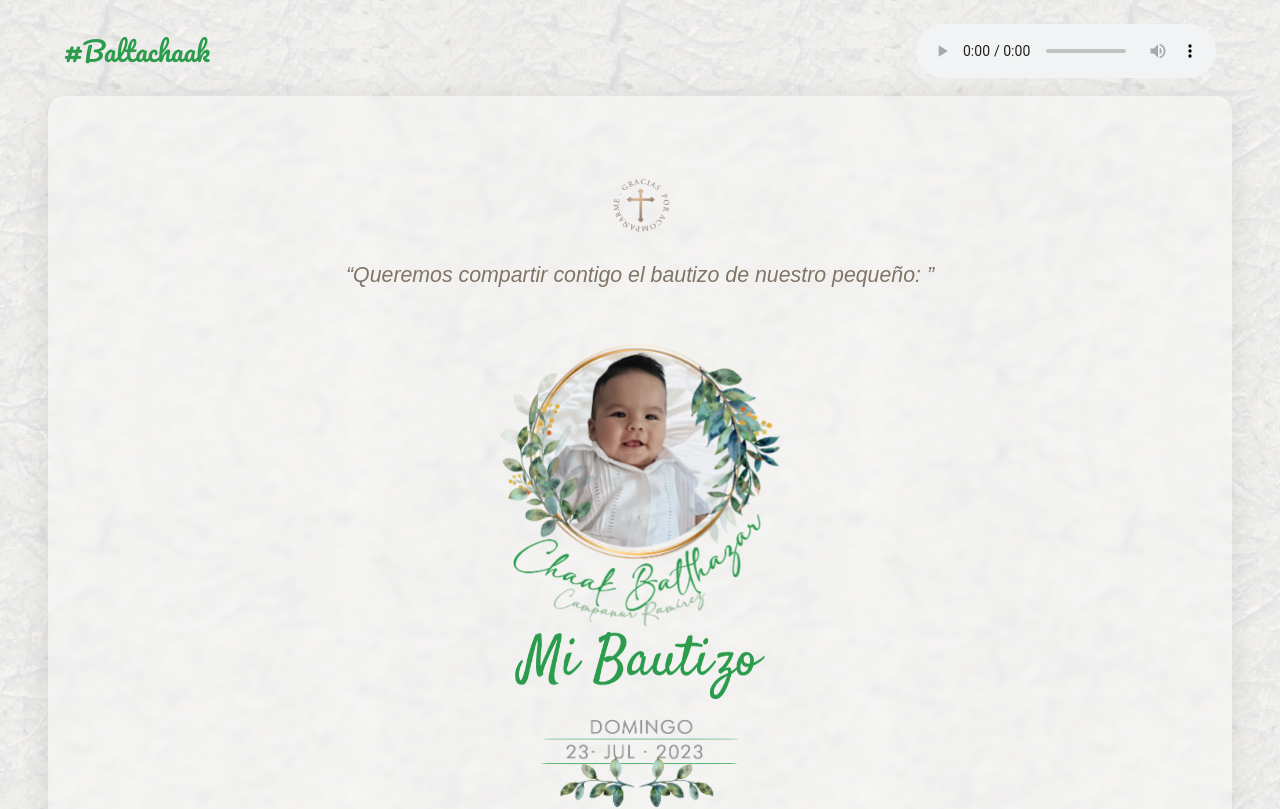
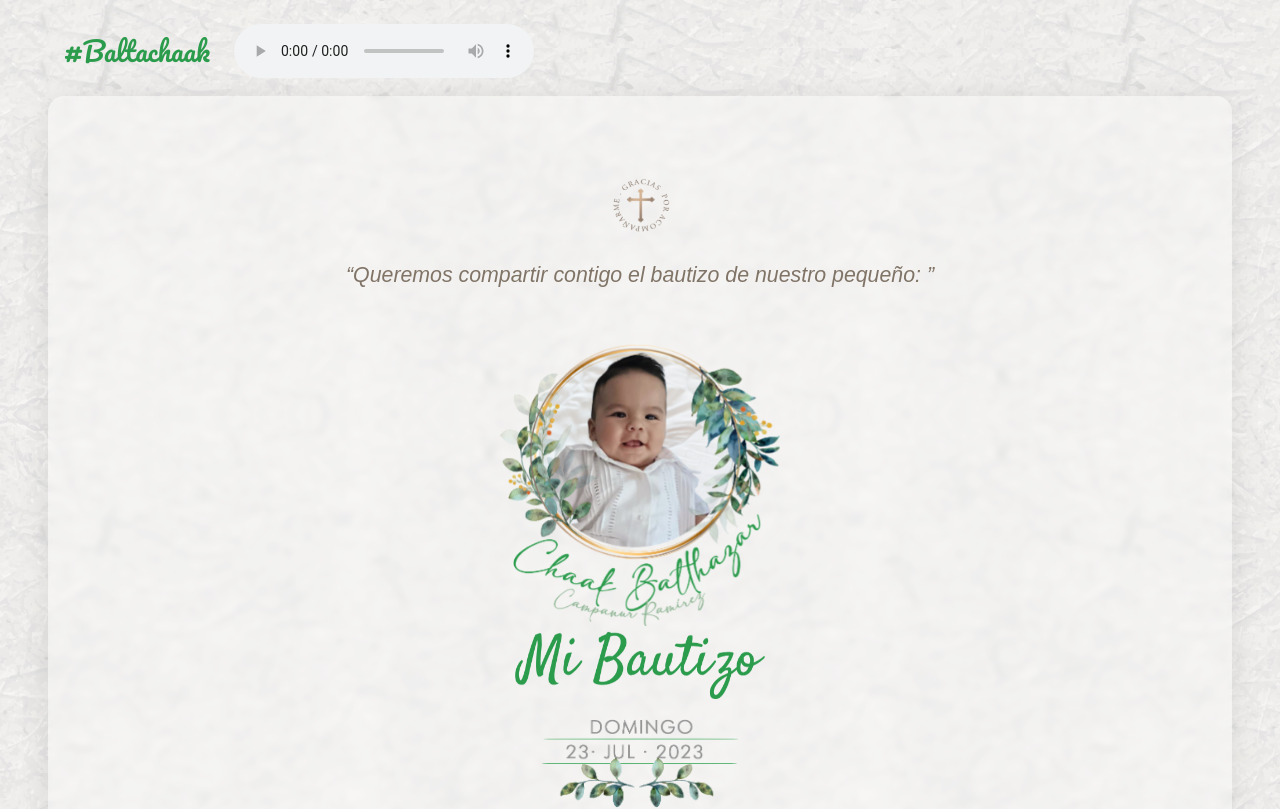
Before and after one commit to xhce911/Invitia, a React (Create React App) app: page / in a window 1280 px wide. Shown: the top 809 px of the page. Built offline with nearby package versions, Linux system fonts and the light colour scheme; a web font is replaced by a local one.

Commit message:
fixing navbar

```diff
--- a/src/App.js
+++ b/src/App.js
@@ -34,7 +34,7 @@ function App() {
               <span className="navbar-burger" data-target="navbarMenuHeroB">
               </span>
             </div>
-            <div id="navbarMenu" className="navbar-menu">
+            <div id="navbarMenu" className="navbar">
                 <div className="navbar-end ">
                   <span className='navbar-item'>
                     <audio src={Song} controls />
```
